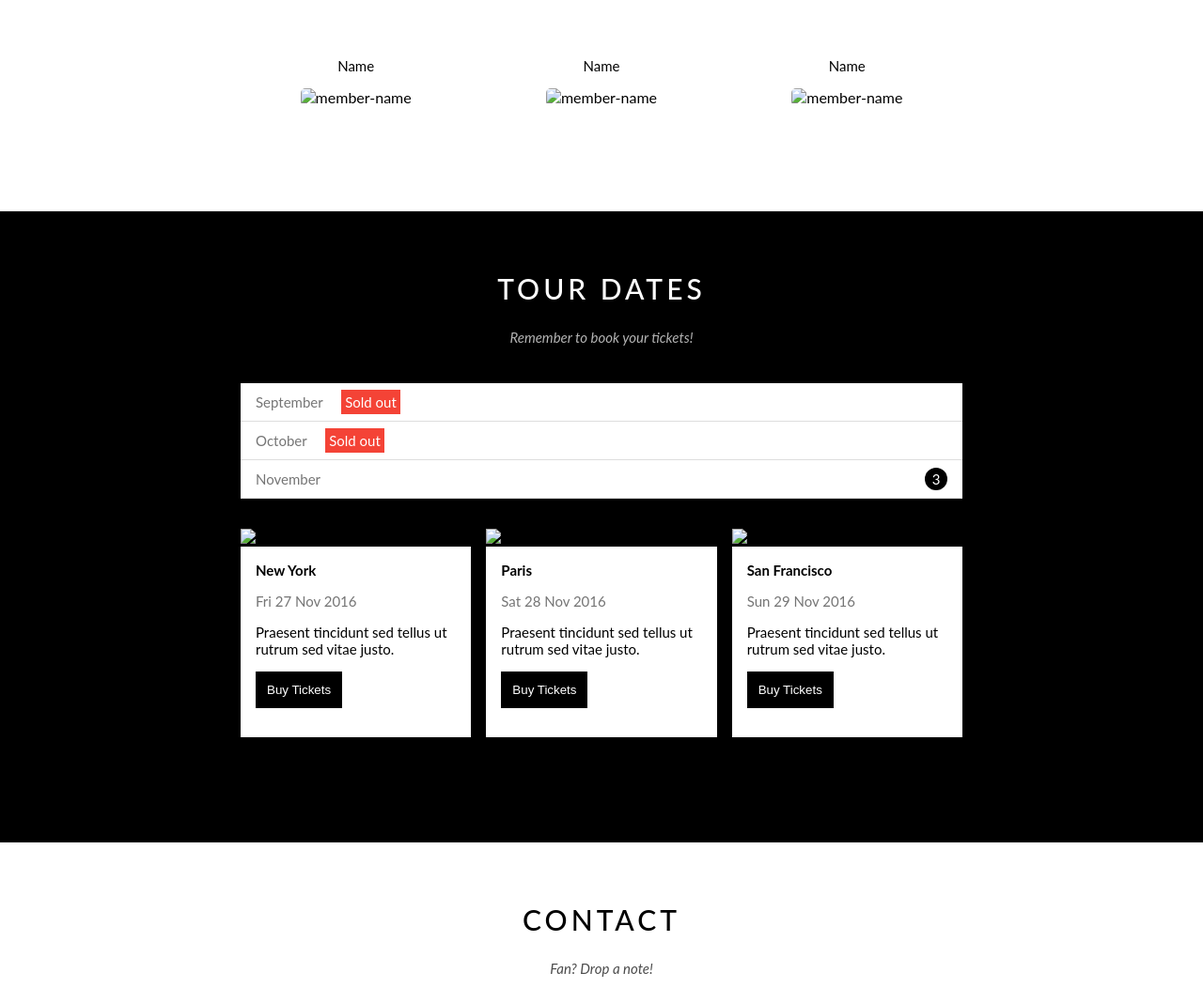
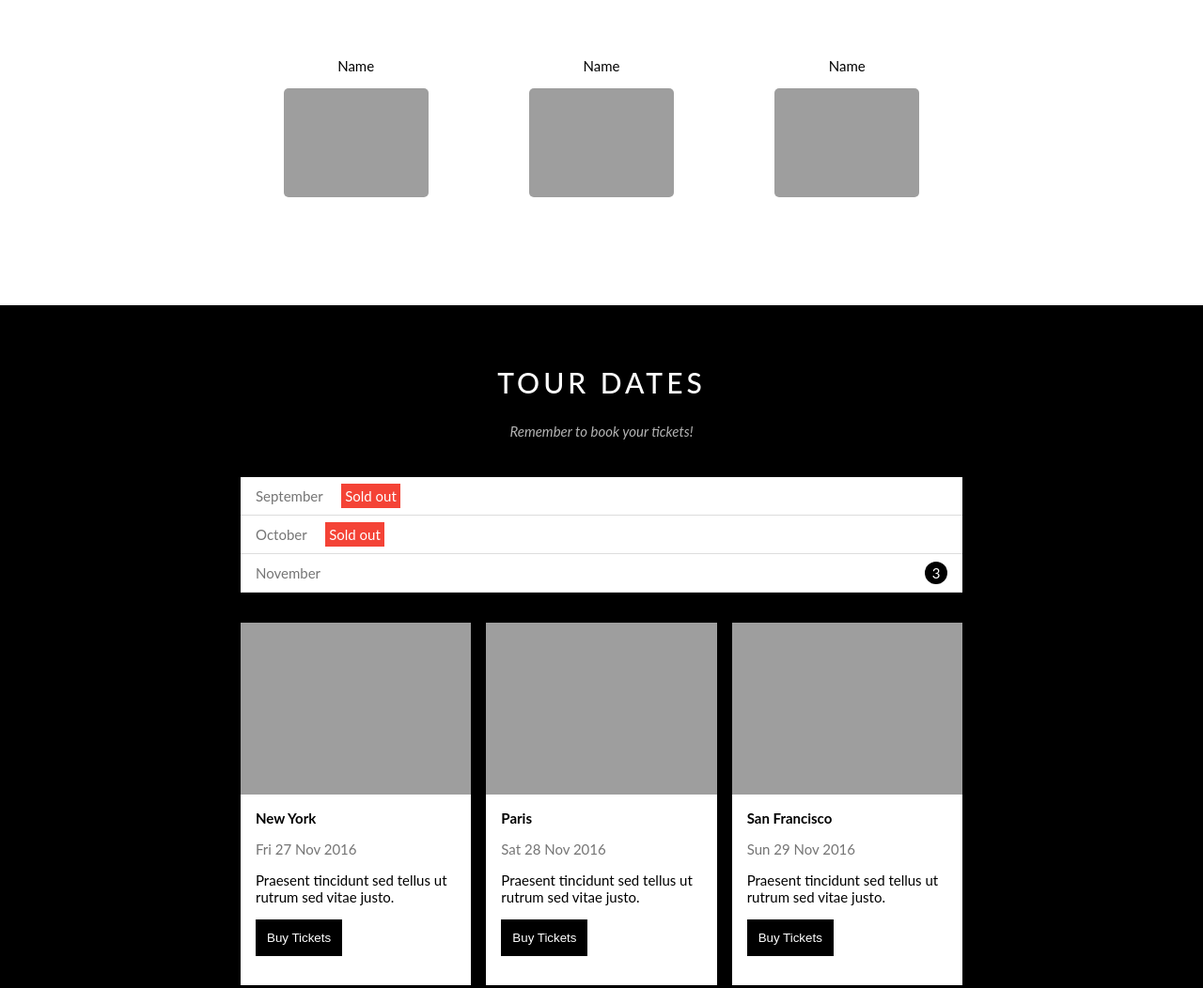
Before and after one commit to quanphung0106-sudo/w3-band, a plain HTML site: page index.html in a window 1280 px wide. Shown: the part 983-2035 px from the top of the page at 94% size. Drawn offline with Linux system fonts and the light colour scheme; the site is published under a folder, as on GitHub Pages, so addresses that start at the root find nothing.

Commit message:
update src img

```diff
--- a/index.html
+++ b/index.html
@@ -5,7 +5,7 @@
     <meta http-equiv="X-UA-Compatible" content="IE=edge">
     <meta name="viewport" content="width=device-width, initial-scale=1.0">
     <title>The Band</title>
-    <link rel="icon" href="/assets/img/web-icon/website-icon.png" type="image/x-icon" />
+    <link rel="icon" href="./assets/img/web-icon/website-icon.png" type="image/x-icon" />
     <link rel="stylesheet" href="./assets/fonts/themify-icons/themify-icons.css">
     <link rel="stylesheet" href="./assets/css/style.css">
     <link rel="stylesheet" href="./assets/css/responsive.css">
@@ -59,15 +59,15 @@
                 <div class="row members-list">
                     <div class="col col-third s-col-full mt-32 text-center">
                         <p class="member-name">Name</p>
-                        <img src="/assets/img/band/member1.jpg" alt="member-name" class="member-img">
+                        <img src="./assets/img/band/member1.jpg" alt="member-name" class="member-img">
                     </div>
                     <div class="col col-third s-col-full mt-32 text-center">
                         <p class="member-name">Name</p>
-                        <img src="/assets/img/band/member1.jpg" alt="member-name" class="member-img">
+                        <img src="./assets/img/band/member1.jpg" alt="member-name" class="member-img">
                     </div>
                     <div class="col col-third s-col-full mt-32 text-center">
                         <p class="member-name">Name</p>
-                        <img src="/assets/img/band/member1.jpg" alt="member-name" class="member-img">
+                        <img src="./assets/img/band/member1.jpg" alt="member-name" class="member-img">
                     </div>
                 </div>
             </div>
@@ -87,7 +87,7 @@
                     <!--Places-->
                     <div class="row places-list">
                         <div class="col col-third s-col-full mt-16">
-                            <img src="/assets/img/places/place1.jpg" class="place-img" alt="place-item"></img>
+                            <img src="./assets/img/places/place1.jpg" class="place-img" alt="place-item"></img>
                             <div class="place-body">
                                 <h3 class="place-headding">New York</h3>
                                 <p class="place-time">Fri 27 Nov 2016</p>
@@ -96,7 +96,7 @@
                             </div>
                         </div>
                         <div class="col col-third s-col-full mt-16">
-                            <img src="/assets/img/places/place2.jpg" class="place-img" alt="place-item"></img>
+                            <img src="./assets/img/places/place2.jpg" class="place-img" alt="place-item"></img>
                             <div class="place-body">
                                 <h3 class="place-headding">Paris</h3>
                                 <p class="place-time">Sat 28 Nov 2016</p>
@@ -105,7 +105,7 @@
                             </div>
                         </div>
                         <div class="col col-third s-col-full mt-16">
-                            <img src="/assets/img/places/place3.jpg" class="place-img" alt="place-item"></img>
+                            <img src="./assets/img/places/place3.jpg" class="place-img" alt="place-item"></img>
                             <div class="place-body">
                                 <h3 class="place-headding">San Francisco</h3>
                                 <p class="place-time">Sun 29 Nov 2016</p>
@@ -149,7 +149,7 @@
 
             <!-- Map section -->
             <div class="map-section">
-                <img src="/assets/map/map.jpg" alt="map">
+                <img src="./assets/map/map.jpg" alt="map">
             </div>
         </div>
 
```
